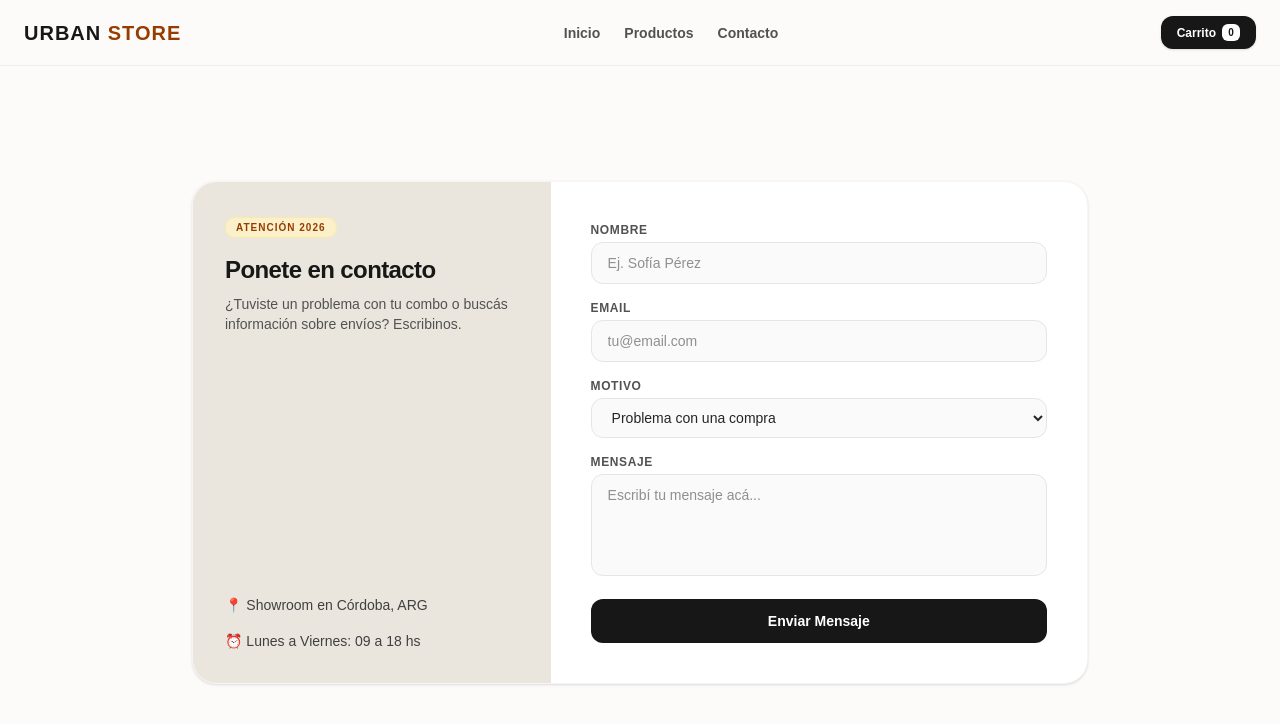
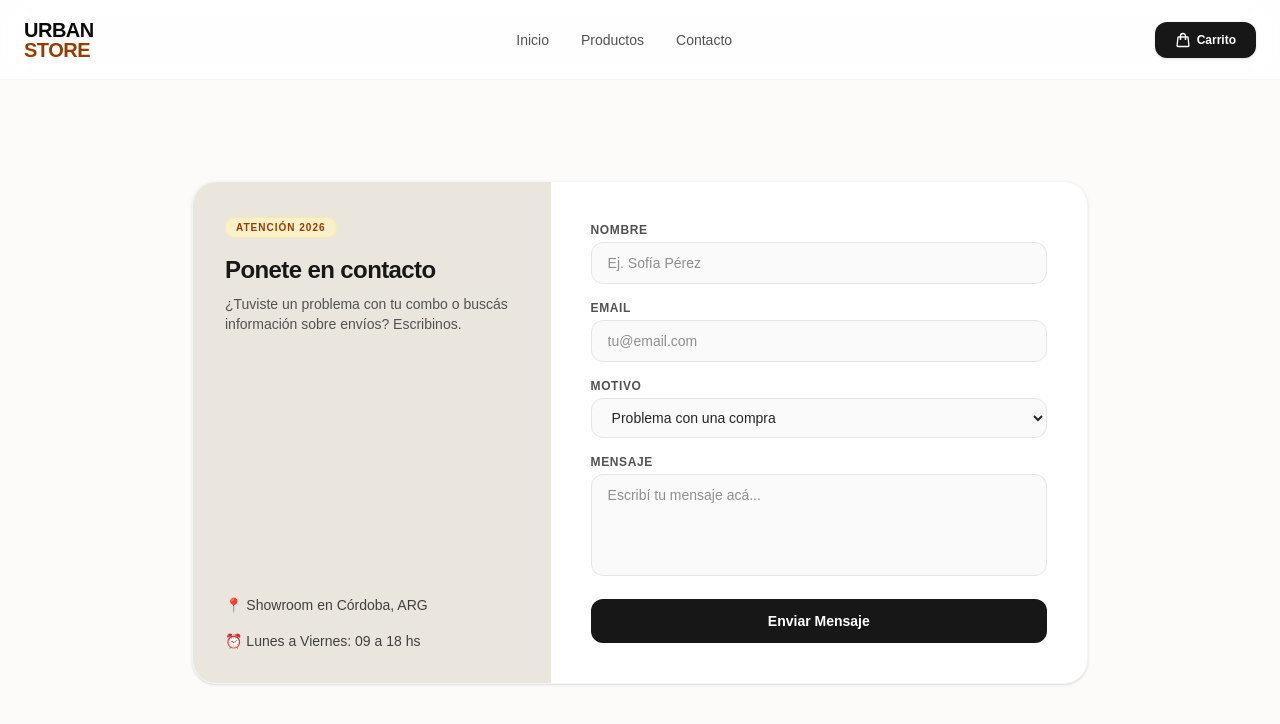
Before and after one commit to meracs2/urban-store, a Next.js app: page /contacto in a window 1280 px wide. Shown: the top 724 px of the page. Built offline with nearby package versions, Linux system fonts and the light colour scheme.

Commit message:
Feat: Sistema de carrito con WhatsApp y catálogo integrado

```diff
--- a/app/components/Navbar.tsx
+++ b/app/components/Navbar.tsx
@@ -1,3 +1,4 @@
+'use client';
 import Link from 'next/link';
 
 interface NavbarProps {
@@ -7,37 +8,43 @@ interface NavbarProps {
 
 export default function Navbar({ cartCount, onCartClick }: NavbarProps) {
   return (
-    <nav className="w-full bg-[#fcfbf9]/90 backdrop-blur-md border-b border-neutral-200/60 text-neutral-800 px-6 py-4 flex justify-between items-center fixed top-0 left-0 z-50">
+    <nav className="fixed top-0 left-0 right-0 bg-white/80 backdrop-blur-md border-b border-neutral-100 z-50 h-16 md:h-20 flex items-center">
+      <div className="w-full max-w-7xl mx-auto px-4 md:px-6 flex items-center justify-between">
 
-      {/* LOGO */}
-      <div className="text-xl font-black tracking-wider text-neutral-900 uppercase">
-        URBAN <span className="text-amber-800">STORE</span>
+        {/* LOGO: Se ajusta el tamaño en mobile para que no rompa */}
+        <Link href="/" className="flex flex-col select-none">
+          <span className="text-lg md:text-xl font-black text-neutral-950 tracking-tight leading-none">URBAN</span>
+          <span className="text-lg md:text-xl font-black text-amber-800 tracking-tight leading-none">STORE</span>
+        </Link>
+
+        {/* ENLACES: Ocultos en mobile (hidden) y visibles desde tablets en adelante (md:flex) */}
+        <div className="hidden md:flex items-center gap-8 font-medium text-sm text-neutral-600">
+          <Link href="/" className="hover:text-neutral-950 transition">Inicio</Link>
+          <Link href="/productos" className="hover:text-neutral-950 transition">Productos</Link>
+          <Link href="/contacto" className="hover:text-neutral-950 transition">Contacto</Link>
         </div>
 
-      {/* MENÚ DE NAVEGACIÓN */}
-      <div className="flex gap-6 text-sm font-semibold text-neutral-600">
-        <Link href="/" className="hover:text-amber-800 transition-colors">
-          Inicio
-        </Link>
-        <Link href="/productos" className="hover:text-amber-800 transition-colors">
-          Productos
-        </Link>
-        <Link href="/contacto" className="hover:text-amber-800 transition-colors">
-          Contacto
-        </Link>
-      </div>
-
-      {/* BOTÓN CARRITO */}
+        {/* BOTÓN DEL CARRITO: Estilizado con ícono sutil que rinde excelente en celu */}
         <button
           onClick={onCartClick}
-        className="text-xs bg-neutral-900 hover:bg-amber-800 text-white px-4 py-2 rounded-xl font-semibold cursor-pointer transition-colors shadow-sm active:scale-95 flex items-center gap-1.5"
+          className="relative inline-flex items-center gap-1.5 bg-neutral-900 hover:bg-amber-800 text-white text-xs font-bold px-3.5 py-2 md:px-5 md:py-2.5 rounded-xl transition shadow-sm cursor-pointer"
         >
-        <span>Carrito</span>
-        <span className="bg-white text-neutral-900 text-[10px] font-bold px-1.5 py-0.5 rounded-md min-w-[18px] text-center">
+          {/* Ícono de bolsa de compras nativo SVG */}
+          <svg xmlns="http://www.w3.org/2000/svg" fill="none" viewBox="0 0 24 24" strokeWidth={2} stroke="currentColor" className="w-4 h-4">
+            <path strokeLinecap="round" strokeLinejoin="round" d="M15.75 10.5V6a3.75 3.75 0 1 0-7.5 0v4.5m11.356-1.993 1.263 12c.07.665-.45 1.243-1.119 1.243H4.25a1.125 1.125 0 0 1-1.12-1.243l1.264-12A1.125 1.125 0 0 1 5.513 7.5h12.974c.576 0 1.059.435 1.119 1.007ZM8.625 10.5a.375.375 0 1 1-.75 0 .375.375 0 0 1 .75 0Zm7.5 0a.375.375 0 1 1-.75 0 .375.375 0 0 1 .75 0Z" />
+          </svg>
+
+          <span className="hidden sm:inline">Carrito</span>
+
+          {/* Globo de notificación rojo con la cantidad */}
+          {cartCount > 0 && (
+            <span className="absolute -top-1.5 -right-1.5 bg-red-600 text-white font-black text-[9px] w-4 h-4 rounded-full flex items-center justify-center animate-pulse">
               {cartCount}
             </span>
+          )}
         </button>
 
+      </div>
     </nav>
   );
 }
```
Lines whose indentation alone changed are shown as unchanged.
